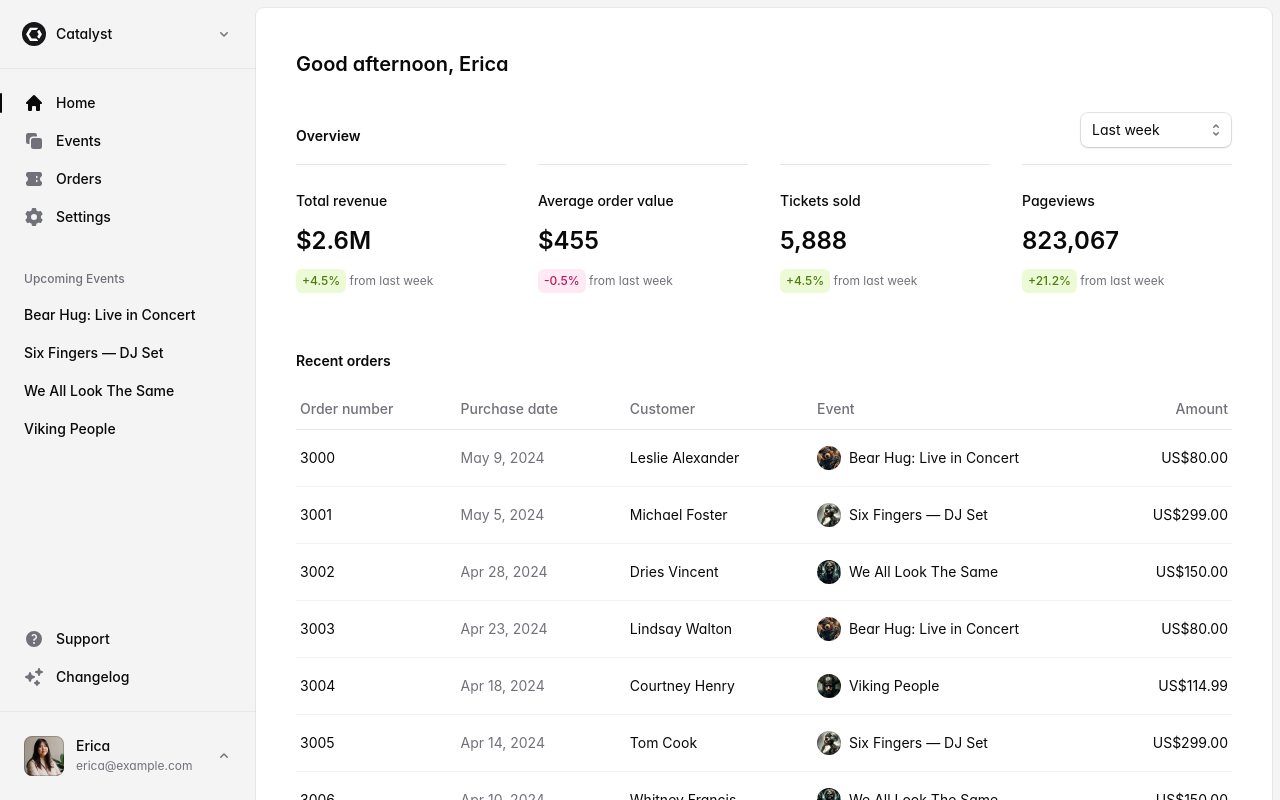
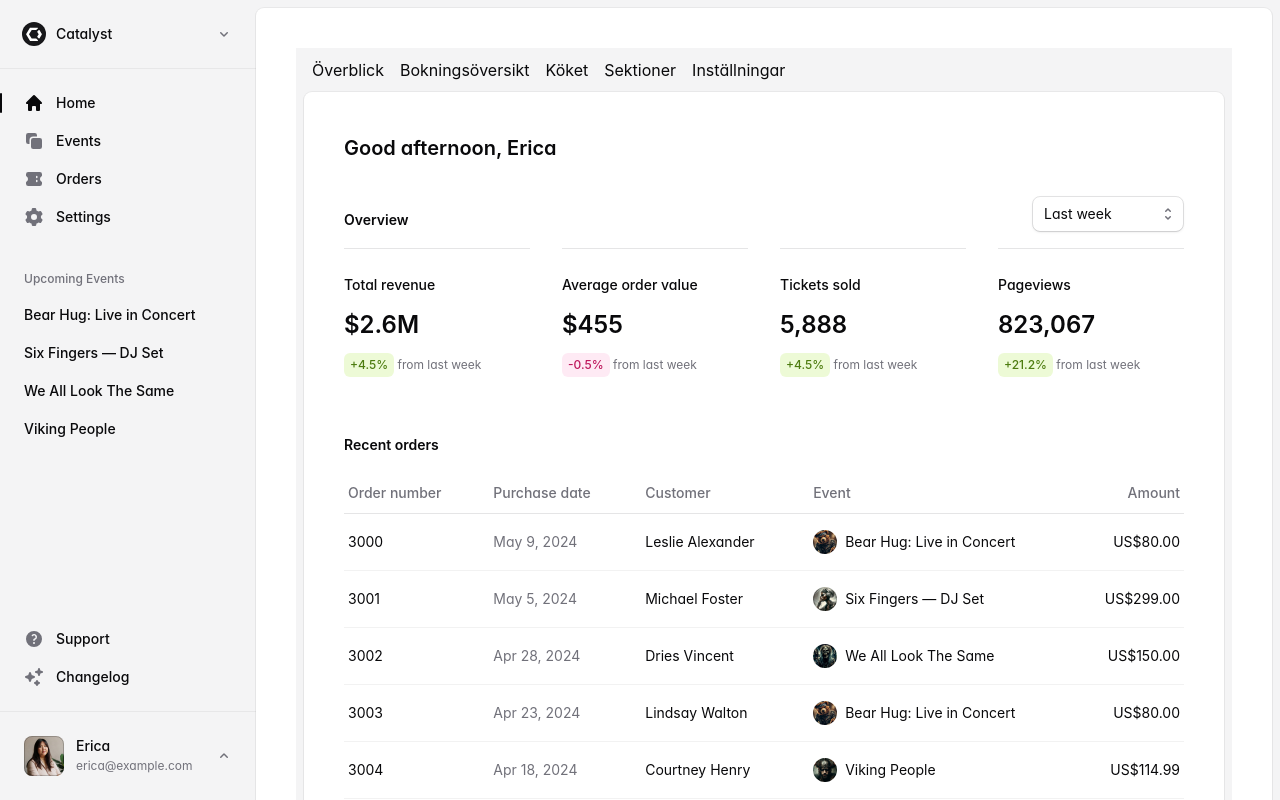
Before and after one commit to dloef82/booking, a Next.js app: page / in a window 1280 px wide. Shown: the top 800 px of the page. Built offline with nearby package versions, Linux system fonts and the light colour scheme; a web font is replaced by a local one.

Commit message:
Update page.jsx

```diff
--- a/src/app/page.jsx
+++ b/src/app/page.jsx
@@ -5,6 +5,9 @@ import { Heading, Subheading } from '@/components/heading'
 import { Select } from '@/components/select'
 import { Table, TableBody, TableCell, TableHead, TableHeader, TableRow } from '@/components/table'
 import { getRecentOrders } from '@/data'
+import { Navbar } from '@/components/navbar'
+import { Sidebar } from '@/components/sidebar'
+import { StackedLayout } from '@/components/stacked-layout'
 
 export function Stat({ title, value, change }) {
   return (
@@ -24,7 +27,34 @@ export default async function Home() {
   let orders = await getRecentOrders()
 
   return (
-    <>
+    <StackedLayout
+      navbar={
+        <Navbar>
+          <nav>
+            <ul className="flex space-x-4">
+              <li><a href="#">Överblick</a></li>
+              <li><a href="#">Bokningsöversikt</a></li>
+              <li><a href="#">Köket</a></li>
+              <li><a href="#">Sektioner</a></li>
+              <li><a href="#">Inställningar</a></li>
+            </ul>
+          </nav>
+        </Navbar>
+      }
+      sidebar={
+        <Sidebar>
+          <nav>
+            <ul className="space-y-4">
+              <li><a href="#">Överblick</a></li>
+              <li><a href="#">Bokningsöversikt</a></li>
+              <li><a href="#">Köket</a></li>
+              <li><a href="#">Sektioner</a></li>
+              <li><a href="#">Inställningar</a></li>
+            </ul>
+          </nav>
+        </Sidebar>
+      }
+    >
       <Heading>Good afternoon, Erica</Heading>
       <div className="mt-8 flex items-end justify-between">
         <Subheading>Overview</Subheading>
@@ -71,6 +101,6 @@ export default async function Home() {
           ))}
         </TableBody>
       </Table>
-    </>
+    </StackedLayout>
   )
 }
```
